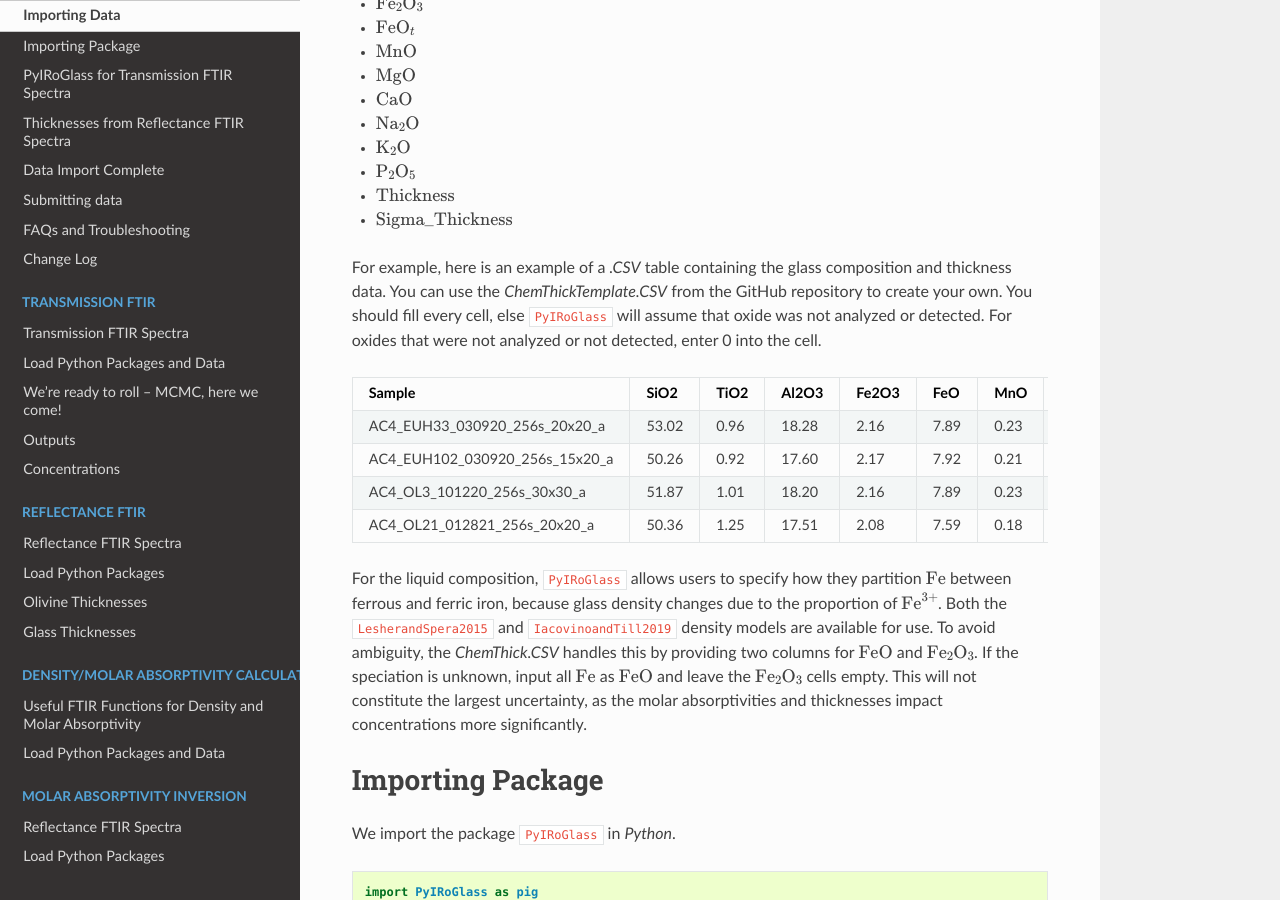
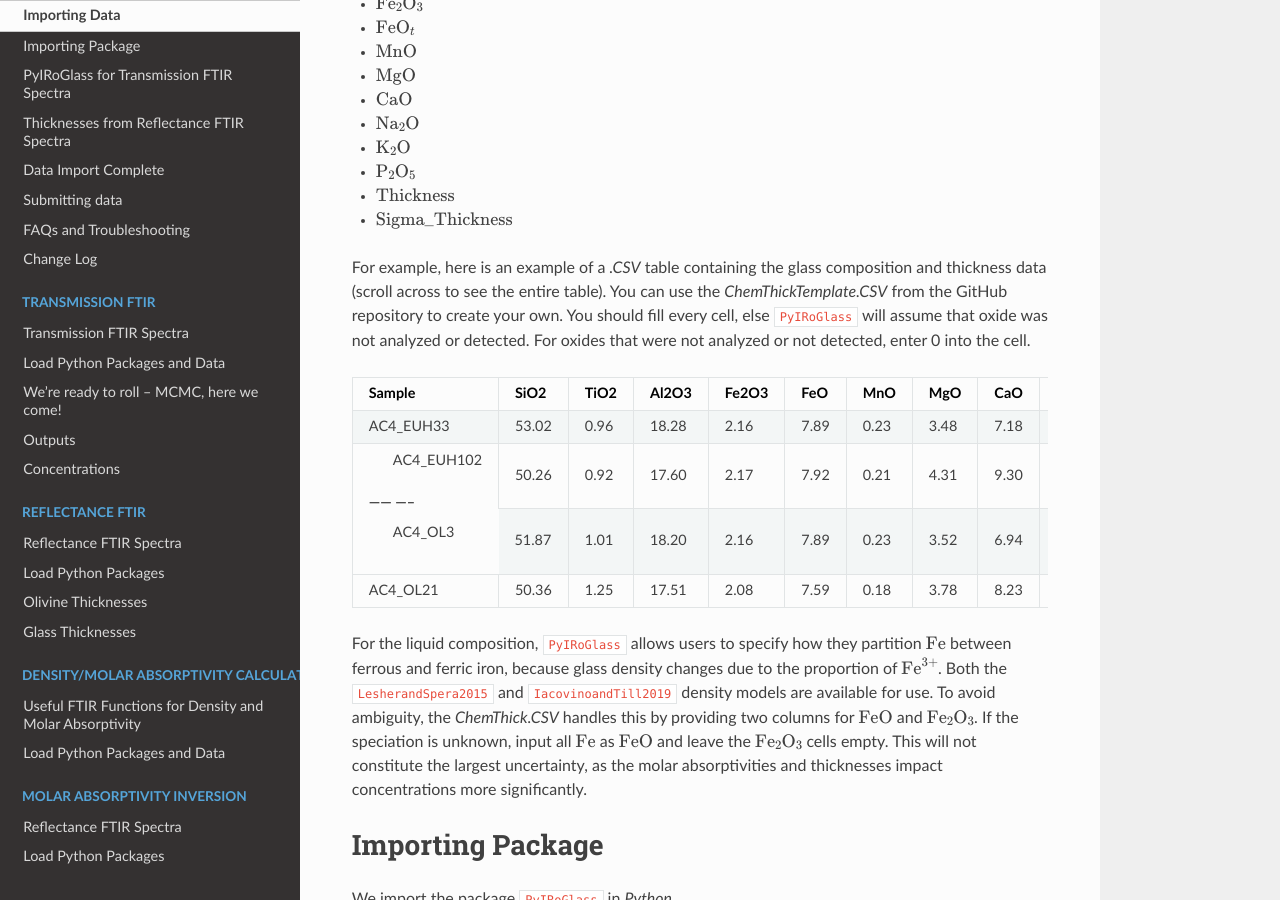
Before and after one commit to sarahshi/PyIRoGlass, a Sphinx documentation site: the page built from docs/importing_data.rst, in a window 1280 px wide and 900 px high, scrolled down 861 px. Built offline with Sphinx 7.4.7 and the Read the Docs theme 2.0.0, drawn with Linux system fonts in a browser that asks for light colours; cross-references to code outside the pages are shown as plain code.

Commit message:
Clean up ChemThick table in importing_data.rst

```diff
--- a/docs/importing_data.rst
+++ b/docs/importing_data.rst
@@ -38,19 +38,19 @@
 *  :math:`\text{Thickness}`
 *  :math:`\text{Sigma_Thickness}`
 
-For example, here is an example of a `.CSV` table containing the glass composition and thickness data. You can use the `ChemThickTemplate.CSV` from the GitHub repository to create your own. You should fill every cell, else ``PyIRoGlass`` will assume that oxide was not analyzed or detected. For oxides that were not analyzed or not detected, enter 0 into the cell.
+For example, here is an example of a `.CSV` table containing the glass composition and thickness data (scroll across to see the entire table). You can use the `ChemThickTemplate.CSV` from the GitHub repository to create your own. You should fill every cell, else ``PyIRoGlass`` will assume that oxide was not analyzed or detected. For oxides that were not analyzed or not detected, enter 0 into the cell.
 
-+----------------------------------+-------+-------+--------+--------+-------+-------+-------+-------+-------+------+-------+-----------+-----------------+
-| Sample                           | SiO2  | TiO2  | Al2O3  | Fe2O3  | FeO   | MnO   | MgO   | CaO   | Na2O  | K2O  | P2O5  | Thickness | Sigma_Thickness |
-+==================================+=======+=======+========+========+=======+=======+=======+=======+=======+======+=======+===========+=================+
-| AC4_EUH33_030920_256s_20x20_a    | 53.02 | 0.96  | 18.28  | 2.16   | 7.89  | 0.23  | 3.48  | 7.18  | 4.48  | 1.15 | 0.28  | 49.60     | 3.00            |
-+----------------------------------+-------+-------+--------+--------+-------+-------+-------+-------+-------+------+-------+-----------+-----------------+
-| AC4_EUH102_030920_256s_15x20_a   | 50.26 | 0.92  | 17.60  | 2.17   | 7.92  | 0.21  | 4.31  | 9.30  | 3.57  | 0.69 | 0.16  | 45.63     | 3.00            |
-+----------------------------------+-------+-------+--------+--------+-------+-------+-------+-------+-------+------+-------+-----------+-----------------+
-| AC4_OL3_101220_256s_30x30_a      | 51.87 | 1.01  | 18.20  | 2.16   | 7.89  | 0.23  | 3.52  | 6.94  | 4.73  | 1.14 | 0.16  | 49.33     | 3.00            |
-+----------------------------------+-------+-------+--------+--------+-------+-------+-------+-------+-------+------+-------+-----------+-----------------+
-| AC4_OL21_012821_256s_20x20_a     | 50.36 | 1.25  | 17.51  | 2.08   | 7.59  | 0.18  | 3.78  | 8.23  | 4.01  | 0.85 | 0.20  | 31.67     | 3.00            |
-+----------------------------------+-------+-------+--------+--------+-------+-------+-------+-------+-------+------+-------+-----------+-----------------+
++------------+-------+------+-------+-------+------+------+------+------+------+------+------+-----------+-----------------+
+| Sample     | SiO2  | TiO2 | Al2O3 | Fe2O3 | FeO  | MnO  | MgO  | CaO  | Na2O | K2O  | P2O5 | Thickness | Sigma_Thickness |
++============+=======+======+=======+=======+======+======+======+======+======+======+======+===========+=================+
+| AC4_EUH33  | 53.02 | 0.96 | 18.28 | 2.16  | 7.89 | 0.23 | 3.48 | 7.18 | 4.48 | 1.15 | 0.28 | 49.60     | 3.00            |
++------------+-------+------+-------+-------+------+------+------+------+------+------+------+-----------+-----------------+
+| AC4_EUH102 | 50.26 | 0.92 | 17.60 | 2.17  | 7.92 | 0.21 | 4.31 | 9.30 | 3.57 | 0.69 | 0.16 | 45.63     | 3.00            |
++------ -----+-------+------+-------+-------+------+------+------+------+------+------+------+-----------+-----------------+
+| AC4_OL3    | 51.87 | 1.01 | 18.20 | 2.16  | 7.89 | 0.23 | 3.52 | 6.94 | 4.73 | 1.14 | 0.16 | 49.33     | 3.00            |
++------------+-------+------+-------+-------+------+------+------+------+------+------+------+-----------+-----------------+
+| AC4_OL21   | 50.36 | 1.25 | 17.51 | 2.08  | 7.59 | 0.18 | 3.78 | 8.23 | 4.01 | 0.85 | 0.20 | 31.67     | 3.00            |
++------------+-------+------+-------+-------+------+------+------+------+------+------+------+-----------+-----------------+
 
 
 For the liquid composition, ``PyIRoGlass`` allows users to specify how they partition :math:`\text{Fe}` between ferrous and ferric iron, because glass density changes due to the proportion of :math:`\text{Fe}^{3+}`. Both the :cite:t:`LesherandSpera2015` and :cite:t:`IacovinoandTill2019` density models are available for use. To avoid ambiguity, the `ChemThick.CSV` handles this by providing two columns for :math:`\text{FeO}` and :math:`\text{Fe}_2\text{O}_3`. If the speciation is unknown, input all :math:`\text{Fe}` as :math:`\text{FeO}` and leave the :math:`\text{Fe}_2\text{O}_3` cells empty. This will not constitute the largest uncertainty, as the molar absorptivities and thicknesses impact concentrations more significantly.
```
Also changed, not shown: docs/_static/chemthick.png (deleted).
